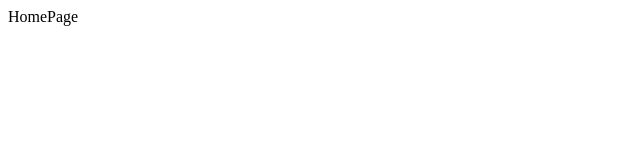
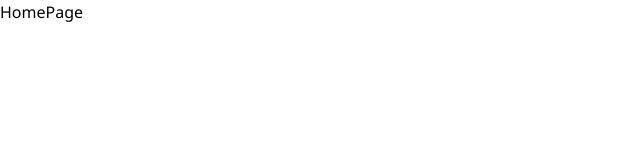
Before and after one commit to jymax4rl/oreilly_nextjs_project_BradTraversy, a Next.js app in the folder property_app/: page / in a window 1280 px wide. Shown: the top 160 px of the page, without its empty margins (0-640 px from the left). Built offline with nearby package versions, Linux system fonts and the light colour scheme.

Commit message:
setup of css using globals.css

```diff
--- a/property_app/app/layout.jsx
+++ b/property_app/app/layout.jsx
@@ -1,4 +1,12 @@
+import "@/assets/styles/globals.css";
+
 import React from "react";
+
+export const metadata = {
+  title: "Nextjs course",
+  description: "Learning Nextjs with MongoDB",
+  keywords: "Nextjs React & MongoDb",
+};
 
 function MainLayout({ children }) {
   return (
--- /dev/null
+++ b/property_app/assets/styles/globals.css
@@ -0,0 +1,8 @@
+@import "tailwindcss/preflight";
+@tailwind utilities;
+
+body {
+  font-family: "Segoe UI", Tahoma, Geneva, Verdana, sans-serif;
+  margin: 0;
+  padding: 0;
+}
```
